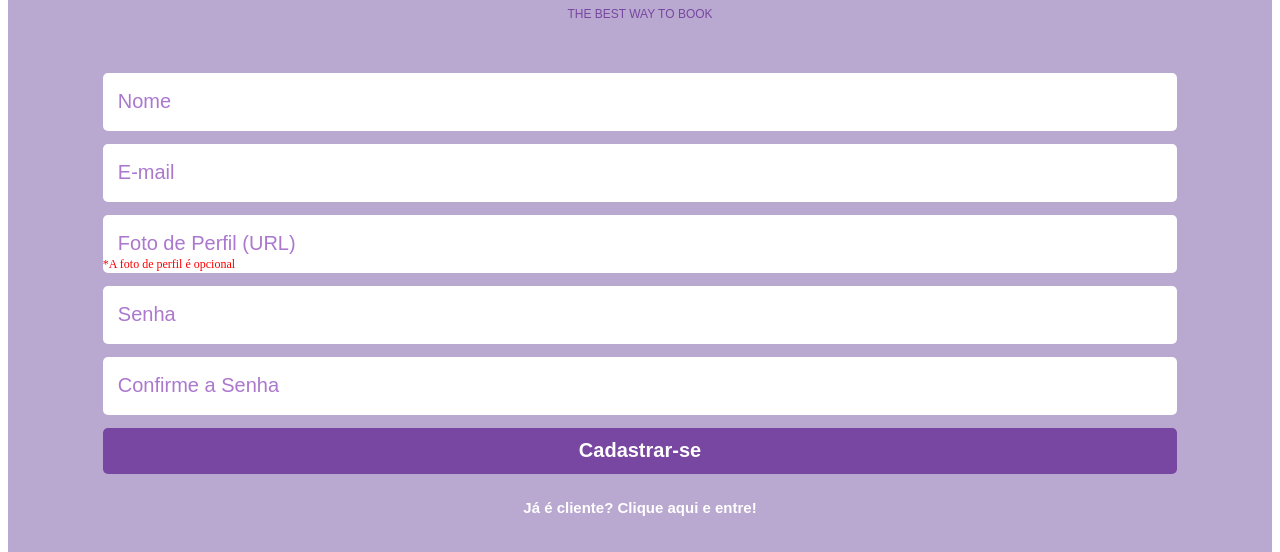
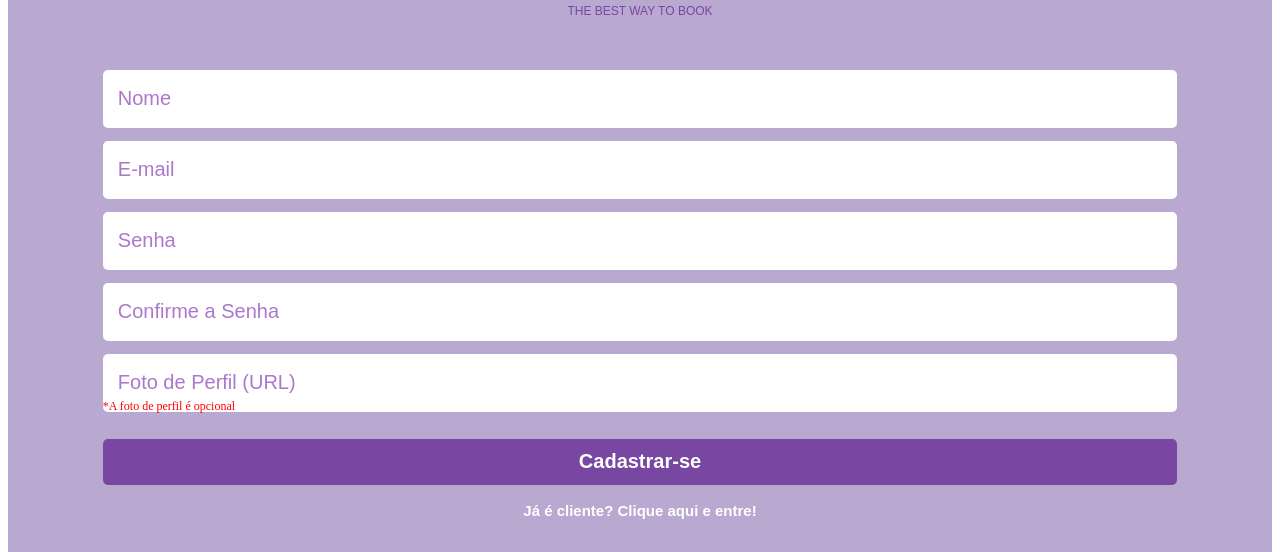
Before and after one commit to isabellexvr/projeto15-danisalibrary-front, a React (Create React App) app: page /sign-up in a window 1280 px wide. Shown: the part 253-805 px from the top of the page. Built offline with nearby package versions, Linux system fonts and the light colour scheme.

Commit message:
refactor: form info order

```diff
--- a/src/components/pages/SignUpPage.js
+++ b/src/components/pages/SignUpPage.js
@@ -72,14 +72,7 @@ export default function SignUpPage() {
               type="email"
               required
             />
-            <p>*A foto de perfil é opcional</p>
-            <input
-              onChange={handleForm}
-              placeholder="Foto de Perfil (URL)"
-              name="imageURL"
-              type="url"
-              required
-            />
+
             <input
               onChange={handleForm}
               placeholder="Senha"
@@ -93,6 +86,13 @@ export default function SignUpPage() {
               name="confirmPassword"
               type="password"
               required
+            />
+            <p>*A foto de perfil é opcional</p>
+            <input
+              onChange={handleForm}
+              placeholder="Foto de Perfil (URL)"
+              name="imageURL"
+              type="url"
             />
             <SubmitButton color={colors.purple}>Cadastrar-se</SubmitButton>
           </SignInForm>
@@ -148,7 +148,7 @@ const SignInForm = styled.form`
   > p {
     text-align: left;
     position: absolute;
-    bottom: 215px;
+    bottom: 76px;
     font-size: 12px;
     color: red;
   }
@@ -163,7 +163,8 @@ const SubmitButton = styled.button`
   font-family: "Poppins", sans-serif;
   font-weight: 700;
   border: none;
-  margin-bottom: 25px;
+  margin-bottom: 17px;
+  margin-top: 14px;
   display: flex;
   justify-content: center;
   align-items: center;
```
